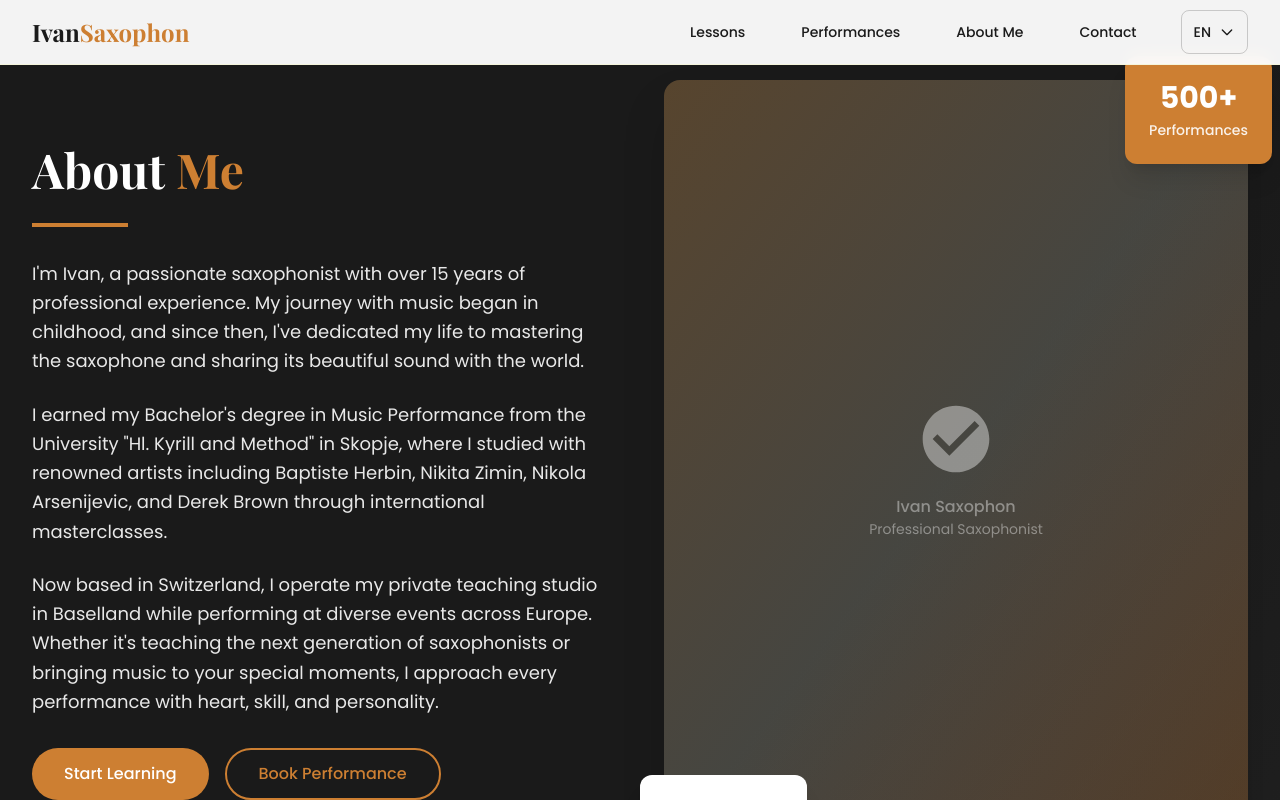
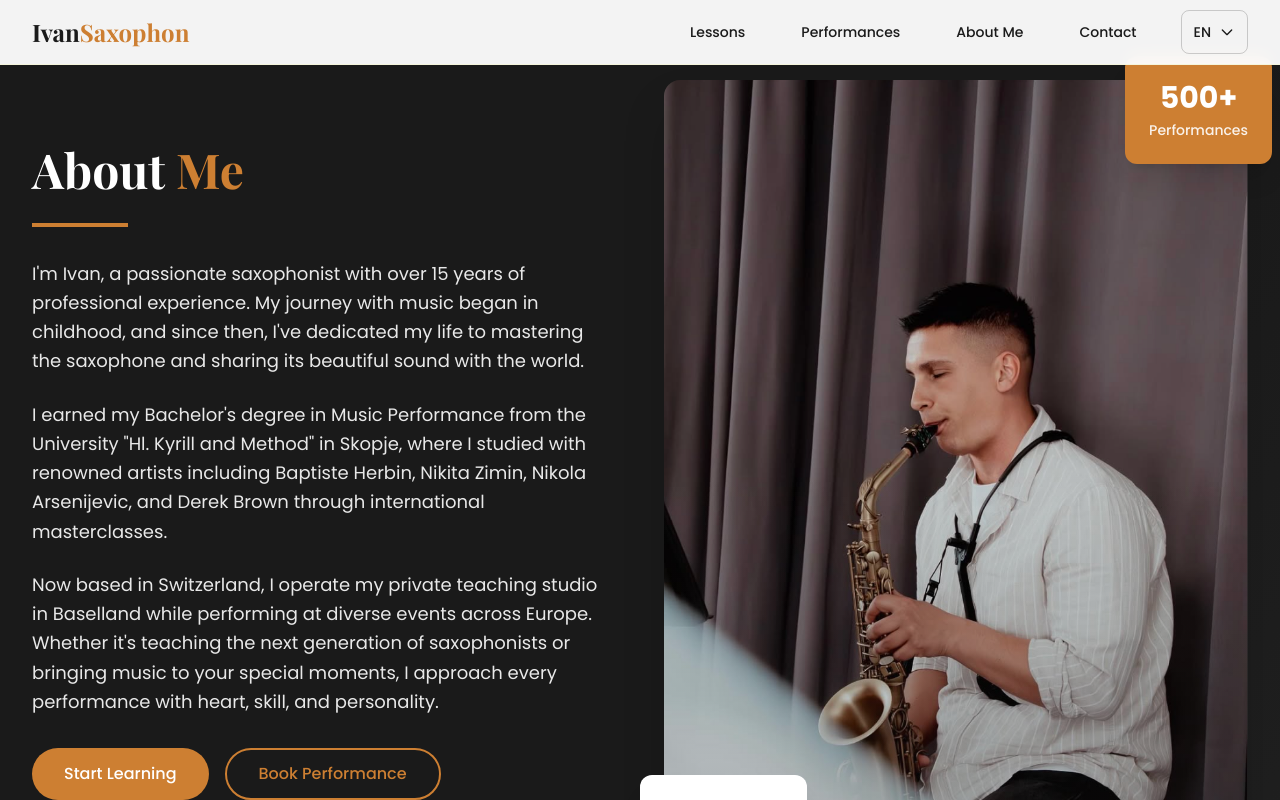
Before and after one commit to martinst06/ivansaxophon, a Next.js app: page /about-me in a window 1280 px wide. Shown: the top 800 px of the page. Built offline with nearby package versions, Linux system fonts and the light colour scheme; a web font is replaced by a local one.

Commit message:
aboutme pic

```diff
--- a/src/components/AboutMe.tsx
+++ b/src/components/AboutMe.tsx
@@ -1,6 +1,7 @@
 'use client';
 
 import Link from 'next/link';
+import Image from 'next/image';
 import { useLanguage } from '@/contexts/LanguageContext';
 
 const AboutMe = () => {
@@ -49,21 +50,23 @@ const AboutMe = () => {
           {/* Image */}
           <div className="order-1 lg:order-2">
             <div className="relative">
-              {/* Image placeholder */}
-              <div className="aspect-[3/4] bg-gradient-to-br from-bronze-light/30 via-beige/20 to-bronze/30 rounded-2xl shadow-2xl relative overflow-hidden">
-                <div className="absolute inset-0 flex items-center justify-center">
-                  <div className="text-center text-white/40">
-                    <svg className="w-16 h-16 sm:w-20 sm:h-20 mx-auto mb-4" fill="currentColor" viewBox="0 0 24 24">
-                      <path d="M12 2C6.48 2 2 6.48 2 12s4.48 10 10 10 10-4.48 10-10S17.52 2 12 2zm-2 15l-5-5 1.41-1.41L10 14.17l7.59-7.59L19 8l-9 9z"/>
-                    </svg>
-                    <p className="text-sm sm:text-base font-medium">Ivan Saxophon</p>
-                    <p className="text-xs sm:text-sm">Professional Saxophonist</p>
-                  </div>
-                </div>
+              {/* Ivan's Image */}
+              <div className="aspect-[3/4] relative rounded-2xl shadow-2xl overflow-hidden">
+                <Image
+                  src="/ivan.png"
+                  alt="Ivan Saxophon - Professional Saxophonist"
+                  fill
+                  className="object-cover"
+                  sizes="(max-width: 768px) 100vw, (max-width: 1024px) 50vw, 40vw"
+                  priority
+                />
+
+                {/* Decorative overlay */}
+                <div className="absolute inset-0 bg-gradient-to-t from-charcoal/20 via-transparent to-transparent"></div>
 
                 {/* Decorative elements */}
-                <div className="absolute top-4 right-4 w-12 h-12 border-2 border-bronze/30 rounded-full"></div>
-                <div className="absolute bottom-4 left-4 w-8 h-8 bg-bronze/20 rounded-full"></div>
+                <div className="absolute top-4 right-4 w-12 h-12 border-2 border-bronze/50 rounded-full backdrop-blur-sm"></div>
+                <div className="absolute bottom-4 left-4 w-8 h-8 bg-bronze/30 rounded-full backdrop-blur-sm"></div>
               </div>
 
               {/* Stats overlay */}
```
Also changed, not shown: public/ivan.png (added).
